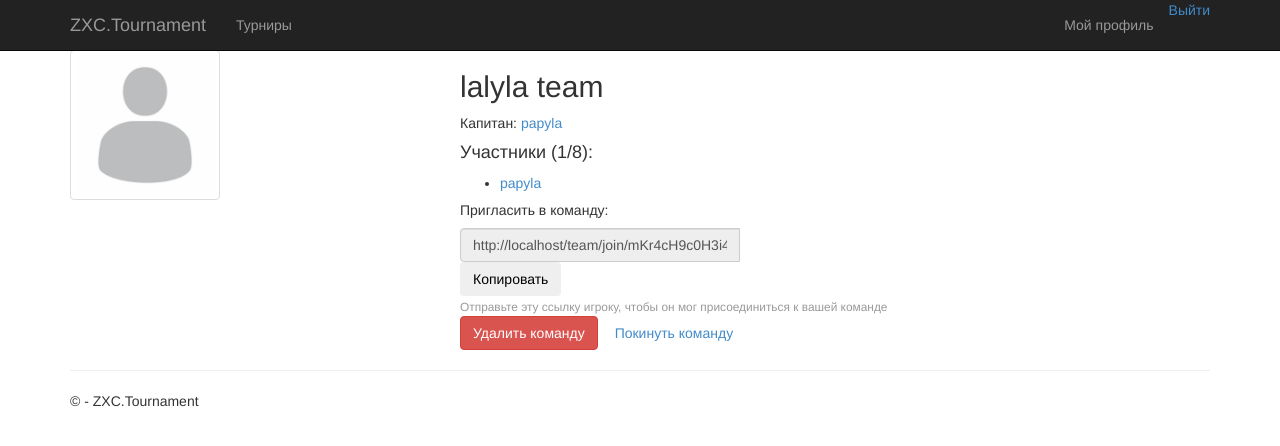
After one commit to Pauqqqsdy/EsportsSystem, a Django app: page /team/2/ in a window 1280 px wide. The commit adds this page. Shown: the top 446 px of the page. Run offline with Django 3.2, Linux system fonts and the light colour scheme; a user stored in the database is signed in; data comes from the database, SQL or seed files in the repository; some libraries are stand-ins or nearby versions.

Commit message:
Password reset was completely done Team editing already complete

```diff
--- a/EsportsSystem/urls.py
+++ b/EsportsSystem/urls.py
@@ -19,6 +19,12 @@ urlpatterns = [
     path('profile/edit/', views.edit_profile, name='edit_profile'),
     path('profile/change_password/', views.change_password, name='change_password'),
     path('user/<str:username>/', views.view_profile, name='view_profile'),
+    path('team/create/', views.create_team, name='create_team'),
+    path('team/<int:team_id>/', views.team_page, name='team_page'),
+    path('team/join/<str:invite_code>/', views.join_team, name='join_team'),
+    path('team/leave/', views.leave_team, name='leave_team'),
+    path('team/<int:team_id>/delete/', views.delete_team, name='delete_team'),
+    path('team/<int:team_id>/transfer/<int:new_captain_id>/', views.transfer_leadership, name='transfer_leadership'),
 
     # Аутентификация
     path('login/',
@@ -48,13 +54,12 @@ urlpatterns = [
         success_url='/reset/done/'
     ), name='password_reset_confirm'),
     path('reset/done/', auth_views.PasswordResetCompleteView.as_view(
-        template_name='registration/password_reset_complete.html'
+        template_name='registration/password_reset_completed.html'
     ), name='password_reset_complete'),
 
     # Регистрация
     path('register/', views.register, name='register'),
 
-    path('profile/', views.profile, name='profile'),
 ]
 
 if settings.DEBUG:
--- /dev/null
+++ b/app/templates/app/team_page.html
@@ -0,0 +1,57 @@
+{% extends "app/layout.html" %}
+
+{% block content %}
+<div class="row">
+    <div class="col-md-4">
+        <img src="{% if team.avatar %}{{ team.avatar.url }}{% else %}/media/team_avatars/default.jpg{% endif %}"
+             alt="Аватар команды"
+             width="150"
+             class="img-thumbnail">
+    </div>
+    <div class="col-md-8">
+        <h2>{{ team.name }}</h2>
+        <p>Капитан: <a href="{% url 'view_profile' username=team.captain.username %}">{{ team.captain.username }}</a></p>
+
+        <h4>Участники ({{ team.members.count }}/8):</h4>
+        <ul>
+            {% for member in team.members.all %}
+            <li>
+                <a href="{% url 'view_profile' username=member.username %}">{{ member.username }}</a>
+                {% if is_captain and member != request.user %}
+                <a href="{% url 'transfer_leadership' team_id=team.id new_captain_id=member.id %}"
+                   class="btn btn-sm btn-outline-secondary ml-2">Сделать капитаном</a>
+                {% endif %}
+            </li>
+            {% endfor %}
+        </ul>
+
+        {% if is_member %}
+        <div class="mt-3">
+            <h5>Пригласить в команду:</h5>
+            <div class="input-group mb-3">
+                <input type="text" class="form-control" value="{{ invite_link }}" id="inviteLink" readonly>
+                <button class="btn btn-outline-secondary" type="button" onclick="copyInviteLink()">Копировать</button>
+            </div>
+            <small class="text-muted">Отправьте эту ссылку игроку, чтобы он мог присоединиться к вашей команде</small>
+        </div>
+
+        <div class="mt-3">
+            {% if is_captain %}
+            <a href="{% url 'delete_team' team_id=team.id %}" class="btn btn-danger">Удалить команду</a>
+            {% endif %}
+            <a href="{% url 'leave_team' %}" class="btn btn-outline-danger">Покинуть команду</a>
+        </div>
+        {% endif %}
+    </div>
+</div>
+
+<script>
+    function copyInviteLink() {
+        const copyText = document.getElementById("inviteLink");
+        copyText.select();
+        copyText.setSelectionRange(0, 99999);
+        document.execCommand("copy");
+        alert("Ссылка скопирована: " + copyText.value);
+    }
+</script>
+{% endblock %}
--- a/app/templates/registration/password_reset_comleted.html
+++ b/app/templates/registration/password_reset_completed.html
@@ -1,6 +1,6 @@
 {% extends "app/layout.html" %}
 
 {% block content %}
-<h2>Пароль изменен</h2>
+<h2>Пароль успешно изменён</h2>
 <p>Ваш пароль был успешно изменён. Теперь вы можете <a href="{% url 'login' %}">войти</a>.</p>
 {% endblock %}
--- a/app/views.py
+++ b/app/views.py
@@ -5,14 +5,16 @@ Definition of views.
 from datetime import datetime
 from django.http import HttpRequest
 from django.contrib.auth.decorators import login_required
-from django.shortcuts import render, redirect
+from django.shortcuts import get_object_or_404, render, redirect
 from django.contrib.auth.forms import UserCreationForm
 from django.contrib import messages
 from django.shortcuts import render, redirect
-from .models import Tournament, UserProfile
-from .forms import TournamentForm, AvatarUploadForm, ExtendedUserCreationForm, User
+from django.urls import reverse
+from .models import Tournament, UserProfile, Team
+from .forms import TeamCreationForm, TournamentForm, AvatarUploadForm, ExtendedUserCreationForm, User
 from django.contrib.auth.forms import PasswordChangeForm
 from django.contrib.auth import update_session_auth_hash
+from django.utils.crypto import get_random_string
 
 def home(request):
     """Renders the home page."""
@@ -99,7 +101,7 @@ def profile(request):
         form = AvatarUploadForm(request.POST, request.FILES, instance=profile)
         if form.is_valid():
             form.save()
-            return redirect('profile')  # Обновляем страницу
+            return redirect('profile')
     else:
         form = AvatarUploadForm(instance=profile)
 
@@ -130,7 +132,7 @@ def change_password(request):
         form = PasswordChangeForm(request.user, request.POST)
         if form.is_valid():
             user = form.save()
-            update_session_auth_hash(request, user)  # Важно, чтобы пользователь не разлогинился
+            update_session_auth_hash(request, user)
             messages.success(request, 'Пароль успешно изменен!')
             return redirect('profile')
     else:
@@ -145,8 +147,106 @@ def view_profile(request, username):
     profile = UserProfile.objects.get(user=user)
     is_owner = (request.user == user)
 
-    return render(request, 'app/view_profile.html', {
+    return render(request, 'app/profile.html', {
         'profile_user': user,
         'profile': profile,
         'is_owner': is_owner,
     })
+
+@login_required
+def create_team(request):
+    if request.method == 'POST':
+        form = TeamCreationForm(request.POST, request.FILES)
+        if form.is_valid():
+            team = form.save(commit=False)
+            team.captain = request.user
+            team.save()
+            team.members.add(request.user)
+            request.user.userprofile.team = team
+            request.user.userprofile.save()
+            return redirect('team_page', team_id=team.id)
+    else:
+        form = TeamCreationForm()
+    return render(request, 'app/create_team.html', {'form': form})
+
+@login_required
+def join_team(request, invite_code):
+    try:
+        team = Team.objects.get(invite_code=invite_code)
+        user_profile = request.user.userprofile
+
+        if user_profile.team:
+            messages.error(request, 'Вы уже состоите в команде. Покиньте текущую команду, чтобы присоединиться к новой.')
+            return redirect('profile')
+
+        if team.is_full():
+            messages.error(request, 'Команда уже полная (максимум 8 игроков)')
+        elif team.is_member(request.user):
+            messages.warning(request, 'Вы уже в этой команде')
+        else:
+            team.members.add(request.user)
+            user_profile.team = team
+            user_profile.save()
+            messages.success(request, f'Вы присоединились к команде {team.name}')
+
+        return redirect('team_page', team_id=team.id)
+    except Team.DoesNotExist:
+        messages.error(request, 'Неверная ссылка приглашения')
+        return redirect('profile')
+
+@login_required
+def team_page(request, team_id):
+    team = get_object_or_404(Team, id=team_id)
+    is_member = team.is_member(request.user)
+    is_captain = team.is_captain(request.user)
+
+    return render(request, 'app/team_page.html', {
+        'team': team,
+        'is_member': is_member,
+        'is_captain': is_captain,
+        'invite_link': request.build_absolute_uri(
+            reverse('join_team', kwargs={'invite_code': team.invite_code}))
+    })
+
+@login_required
+def leave_team(request):
+    user_profile = request.user.userprofile
+    if user_profile.team:
+        team = user_profile.team
+        if team.is_captain(request.user) and team.member_count() > 1:
+            messages.error(request, 'Вы не можете покинуть команду как капитан. Сначала передайте лидерство.')
+            return redirect('team_page', team_id=team.id)
+
+        team.members.remove(request.user)
+        user_profile.team = None
+        user_profile.save()
+        messages.success(request, 'Вы вышли из команды')
+    return redirect('profile')
+
+@login_required
+def delete_team(request, team_id):
+    team = get_object_or_404(Team, id=team_id)
+    if not team.is_captain(request.user):
+        messages.error(request, 'Только капитан может удалить команду')
+        return redirect('team_page', team_id=team.id)
+
+    team.delete()
+    messages.success(request, 'Команда успешно удалена')
+    return redirect('profile')
+
+@login_required
+def transfer_leadership(request, team_id, new_captain_id):
+    team = get_object_or_404(Team, id=team_id)
+    if not team.is_captain(request.user):
+        messages.error(request, 'Только капитан может передать лидерство')
+        return redirect('team_page', team_id=team.id)
+
+    new_captain = get_object_or_404(User, id=new_captain_id)
+    if not team.is_member(new_captain):
+        messages.error(request, 'Новый капитан должен быть участником команды')
+        return redirect('team_page', team_id=team.id)
+
+    team.captain = new_captain
+    team.save()
+    messages.success(request, f'Лидерство передано {new_captain.username}')
+    return redirect('team_page', team_id=team.id)
```
Also changed, not shown: app/forms.py (+10 -1 lines), app/models.py (+76 -0 lines), app/templates/app/create_team.html (added, +15 -0 lines), app/templates/app/profile.html (+9 -0 lines), app/templates/app/view_profile.html (deleted, +0 -13 lines), app/migrations/0003_remove_userprofile_bio_team_alter_userprofile_team.py (added), app/migrations/0004_alter_team_avatar.py (added), app/migrations/0005_alter_userprofile_team_userprofile_bio_delete_team.py (added), app/migrations/0006_remove_userprofile_bio_team_alter_userprofile_team.py (added), app/migrations/0007_userprofile_bio_alter_userprofile_team.py (added), db.sqlite3, team_avatars/123.jpeg (added), team_avatars/123_5L9xN13.jpeg (added), team_avatars/123_GXtfRzc.jpeg (added), 1 more files, 1 other file.
